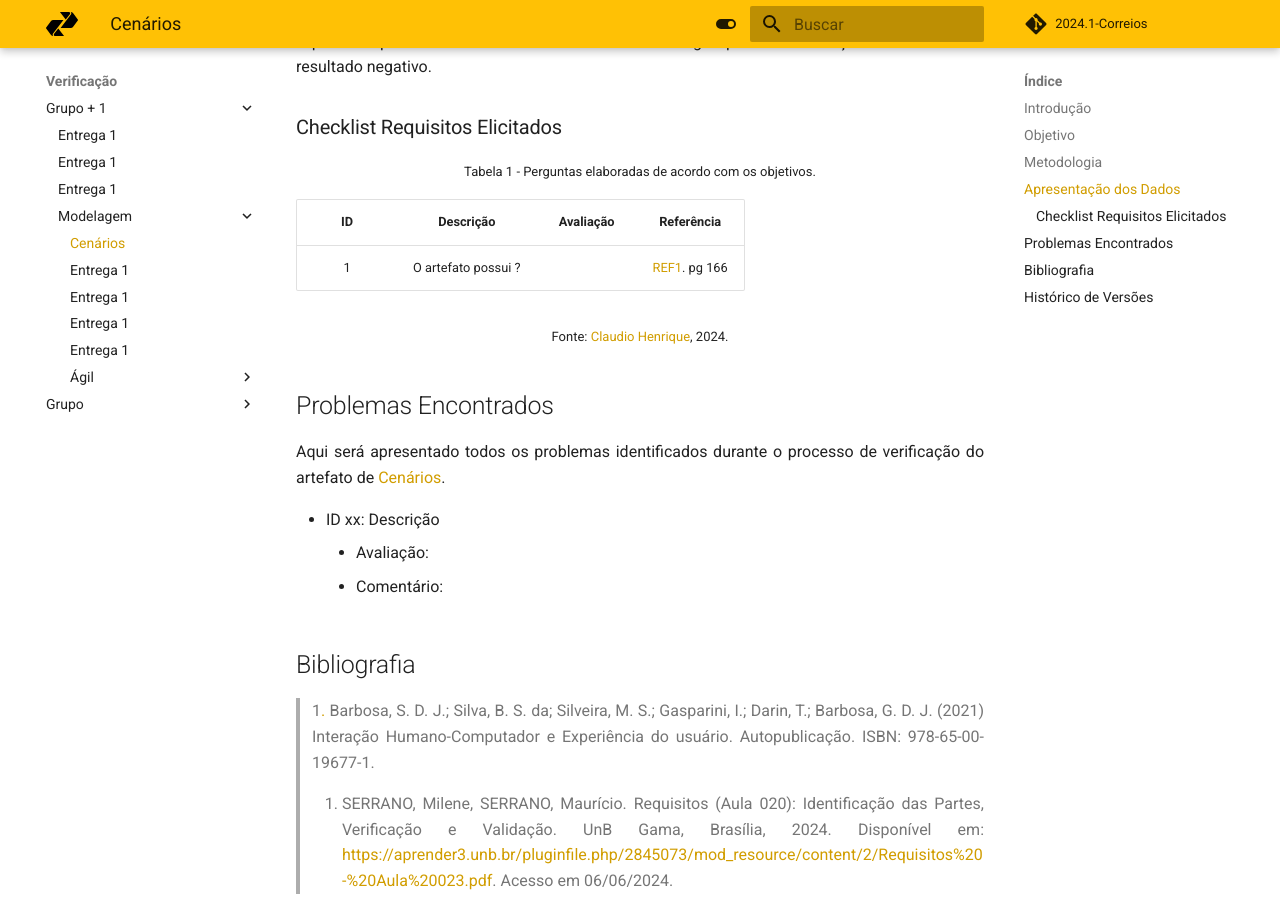
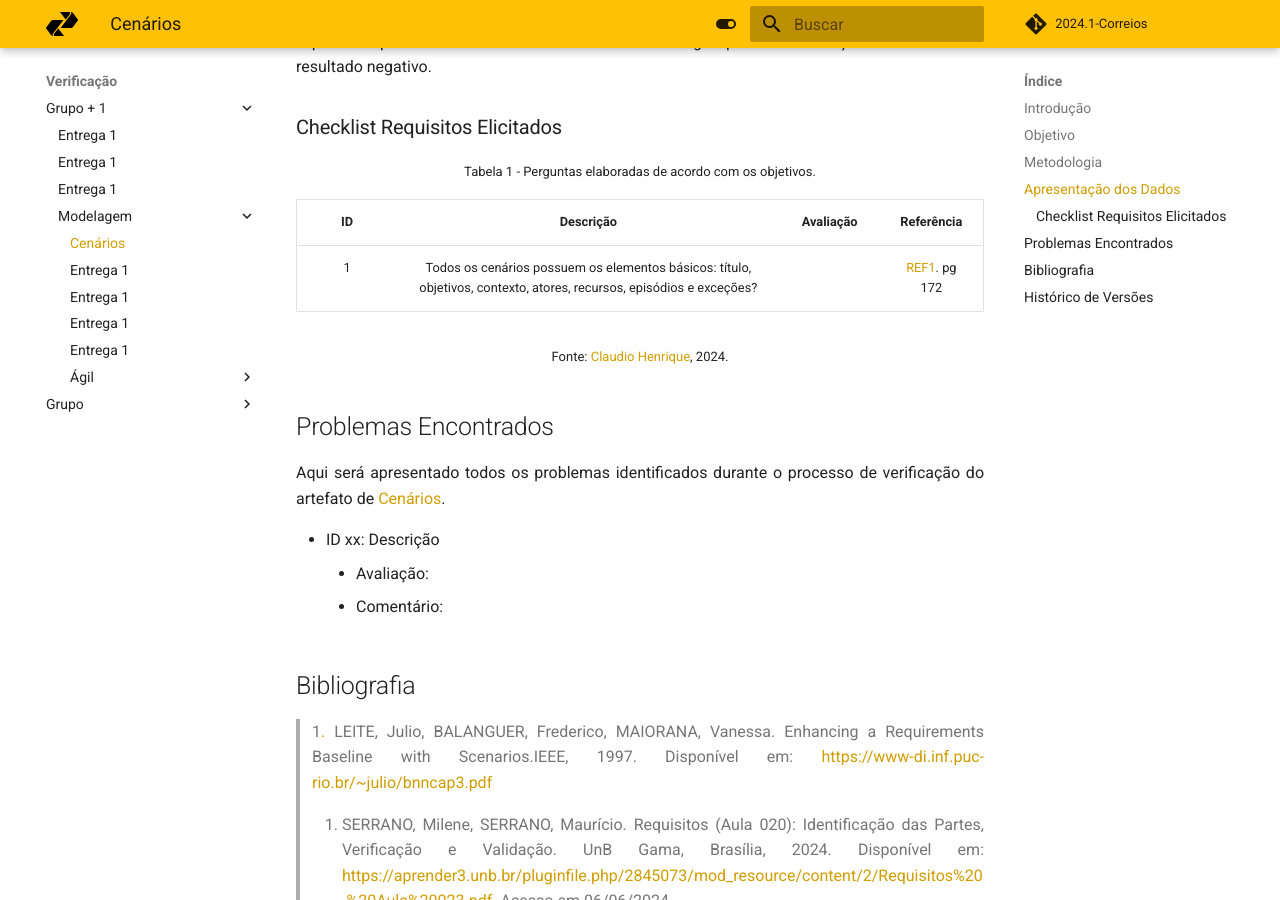
Before and after one commit to Requisitos-de-Software/2024.1-Serasa, an MkDocs documentation site: the page built from docs/verificacao/grupo+1/modelagem/cenarios.md, in a window 1280 px wide and 900 px high, scrolled down 779 px. Built offline with MkDocs 1.6.1 and Material for MkDocs 9.7.7, drawn with Linux system fonts in a browser that asks for light colours; comment, search, counter and statistics services are not loaded.

Commit message:
ref cenarios

```diff
--- a/docs/verificacao/grupo+1/modelagem/cenarios.md
+++ b/docs/verificacao/grupo+1/modelagem/cenarios.md
@@ -24,7 +24,7 @@ Aqui será apresentado os resultados do checklist e logo após as observações
 
 |ID| Descrição | Avaliação | Referência|
 |:--:|:--:|:--:|:--:|
-|1| O artefato possui ? |  | <a href="#ref1">REF1</a>. pg 166 |
+|1| Todos os cenários possuem os elementos básicos: título, objetivos, contexto, atores, recursos, episódios e exceções? |  | <a href="#ref1">REF1</a>. pg 172 |
 
 
 
@@ -46,7 +46,7 @@ Aqui será apresentado todos os problemas identificados durante o processo de ve
 
 ## Bibliografia
 
-> 1<a id="ref1">.</a> Barbosa, S. D. J.; Silva, B. S. da; Silveira, M. S.; Gasparini, I.; Darin, T.; Barbosa, G. D. J. (2021) Interação Humano-Computador e Experiência do usuário. Autopublicação. ISBN: 978-65-00-19677-1.
+> 1<a id="ref1">.</a> LEITE, Julio, BALANGUER, Frederico, MAIORANA, Vanessa. Enhancing a Requirements Baseline with Scenarios.IEEE, 1997. Disponível em: <https://www-di.inf.puc-rio.br/~julio/bnncap3.pdf>
 
 > 2. SERRANO, Milene, SERRANO, Maurício. Requisitos (Aula 020): Identificação das Partes, Verificação e Validação. UnB Gama, Brasília, 2024. Disponível em: <https://aprender3.unb.br/pluginfile.php/2845073/mod_resource/content/2/Requisitos%20-%20Aula%20023.pdf>. Acesso em 06/06/2024.
 
```
